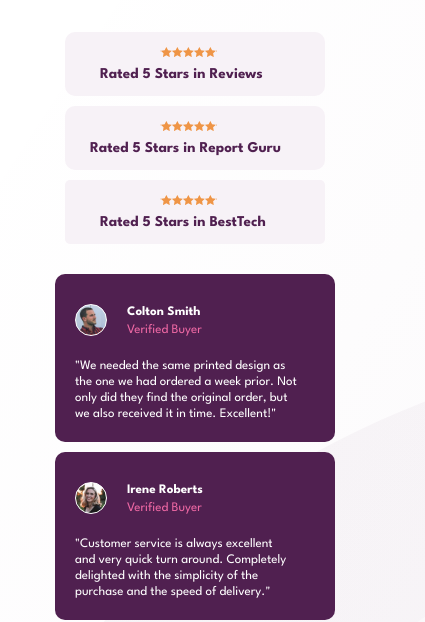
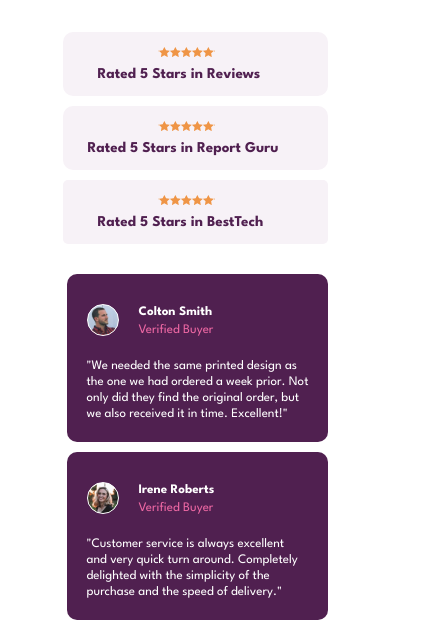
Before and after one commit to Mohhh09/proof-section, a plain HTML site: page index.html in a window 390 px wide. Shown: the part 232-854 px from the top of the page, 425 px wide, since content can reach past the window. Drawn offline with Linux system fonts and the light colour scheme.

Commit message:
corrected

```diff
--- a/style.css
+++ b/style.css
@@ -5,38 +5,31 @@
 }
 
 body{
-    background-color:   hsl(0, 0%, 100%);
-    background-image: url(./img/images/bg-pattern-top-desktop.svg), url(./img/images/bg-pattern-bottom-desktop.svg);
-    background-repeat: no-repeat, no-repeat;
     justify-content: center;
     align-items: center;
     display: flex;
     width: 100%;
     height: 100vh;
     font-size: 15px;
-    /* border: 1px solid red; */
 }
 .container{
-    /* background-color:   hsl(0, 0%, 100%);
+    background-color:   hsl(0, 0%, 100%);
     background-image: url(./img/images/bg-pattern-top-desktop.svg), url(./img/images/bg-pattern-bottom-desktop.svg);
-    background-repeat: no-repeat, no-repeat; */
+    background-repeat: no-repeat, no-repeat;
     padding: 5rem;
     font-family: 'League Spartan', sans-serif;
     width: fit-content;
-    /* border: 1px solid red; */
-
 }
 
 .top-flex{
     display: flex;
-    gap: 15rem;
-    /* border: 1px solid red; */
+    gap: 14rem;
 }
 
 .heading{
     color:  hsl(300, 43%, 22%);
+}
 
-}
 .paragraph{
     margin-top: 20px;
     margin-bottom: 40px;
@@ -65,7 +58,6 @@ body{
     background-position: center;
     width: 57px;
     height: 10px;
-
 }
 
 .second-rating{
@@ -74,7 +66,6 @@ body{
     align-items: center;
     margin-top: 10px;
     border-radius: 10px;
-    /* margin-right: 8px; */
     display: flex;
     gap: 10px;
     color: hsl(300, 43%, 22%);
@@ -100,7 +91,6 @@ body{
     padding: 15px;
     border-radius: 5px;
     color: hsl(300, 43%, 22%);
-
  }
 
  .rating-3rd{
@@ -137,6 +127,7 @@ body{
     line-height: 1rem;
     font-size: small;
 }
+
 .box-three{
     background-color: hsl(300, 43%, 22%);
     padding: 20px;
@@ -161,7 +152,6 @@ body{
 .v-three{
     color: hsl(333, 80%, 67%);
     margin-top: 2px;
-
 }
 
 .picture-one{
@@ -210,6 +200,7 @@ body{
     border: 1px solid white;
     border-radius: 50%;
 }
+
 .profile-three{
     display: flex;
     gap: 20px;
@@ -221,7 +212,6 @@ body{
 
     body{
         background-color:   hsl(0, 0%, 100%);
-        /* background-image: none; */
         background-image: url(./img/images/bg-pattern-top-desktop.svg), url(./img/images/bg-pattern-bottom-desktop.svg);
         background-repeat: no-repeat, no-repeat;
         background-size: cover;
@@ -229,42 +219,48 @@ body{
         display: flex;
         flex-wrap: wrap;
         align-items: center;
-        width: 100%;
-        height: 120vh;
-        /* border: 1px solid blue; */
+        /* width: 100%; */
+        /* height: 120vh; */
+    }
 
+    .container{
+        background-image: none;
+        font-family: 'League Spartan', sans-serif;
+        width: fit-content;
+        padding-right: 50px;
+        padding-left: 40px;
     }
 
     .top-flex{
         display: grid;
         gap: 5px;
-
-    }
-
-    .container{
-        background-position: center;
-        background-size: contain;
-        /* padding: 2rem; */
-        flex-wrap: wrap;
-        font-family: 'League Spartan', sans-serif;
-        width: fit-content;
-        /* border: 1px solid red; */
-        /* margin: 0; */
-        /* height: 150vh; */
     }
 
     .heading{
         text-align: center;
     }
 
+    .rating{
+        margin: 20px;
+        max-width: 400px;
+        align-items: center;
+        justify-content: center;
+        /* display: flex; */
+        margin-left: 30px;
+    }
 
+    .rating-1st{
+       margin-left: 80px;
+    }
 
-    .boxes{
-        display: grid;
-        grid-template-columns: none;
-        margin: 10px;
-        width: 280px;
+    .rating-2nd{
+        margin-left: 80px;
     }
+
+    .rating-3rd{
+        margin-left: 80px;
+    }
+
     .first-rating{
         background-color: hsl(300, 24%, 96%);
         padding: 15px;
@@ -286,7 +282,6 @@ body{
         display: grid;
         color: hsl(300, 43%, 22%);
         position: static;
-        /* width: 200px; */
     }
 
     .third-rating{
@@ -298,6 +293,16 @@ body{
         padding: 15px;
         border-radius: 5px;
         color: hsl(300, 43%, 22%);
+    }
+
+    .boxes{
+        display: grid;
+        grid-template-columns: none;
+        align-items: center;
+        justify-content: center;
+        margin: 10px;
+        margin-left: 25px;
+        width: 280px;
     }
 
     .box-two{
@@ -325,20 +330,6 @@ body{
         text-align: center;
         line-height: 15px;
     }
-    .rating{
-        margin: 20px;
-        max-width: 400px;
-    }
-    .rating-1st{
-       margin-left: 80px;
-    }
-
-    .rating-2nd{
-        margin-left: 80px;
-    }
-    .rating-3rd{
-        margin-left: 80px;
-    }
 
     .one{
         margin-left: 20px;
```
